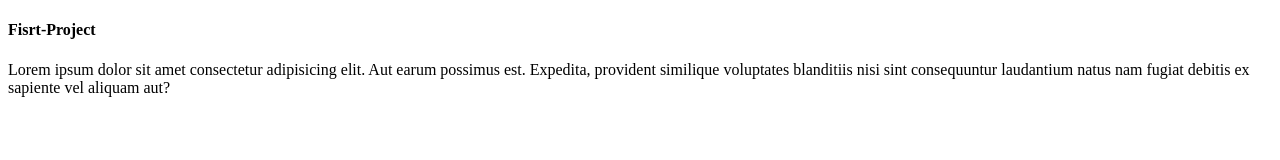
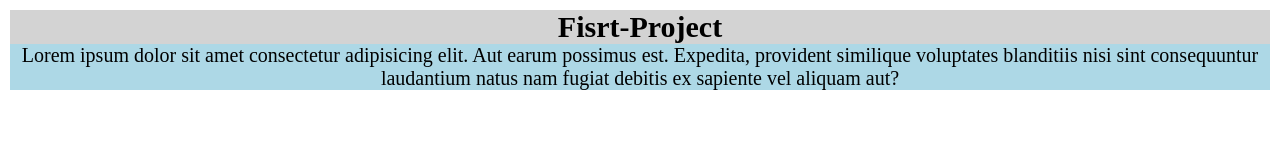
Before and after one commit to BaYezidur-Rahman/Fisrt-Project, a plain HTML site: page index.html in a window 1280 px wide. Drawn offline with Linux system fonts and the light colour scheme.

Commit message:
style & link

```diff
--- a/index.html
+++ b/index.html
@@ -5,6 +5,7 @@
     <meta http-equiv="X-UA-Compatible" content="IE=edge">
     <meta name="viewport" content="width=device-width, initial-scale=1.0">
     <title>Document</title>
+    <link rel="stylesheet" href="style.css">
 </head>
 <body>
     <div class="container">
--- a/style.css
+++ b/style.css
@@ -6,4 +6,18 @@
 
 .container{
     padding: 0 10px;
+    margin: 10px 0;
+    text-align: center;
+
 }
+
+.container h4{
+    font-size: 30px;
+    width: 100%;
+    background-color: lightgray;
+}
+.container p{
+    font-size: 20px;
+    width: 100%;
+    background-color: lightblue;
+}
```
